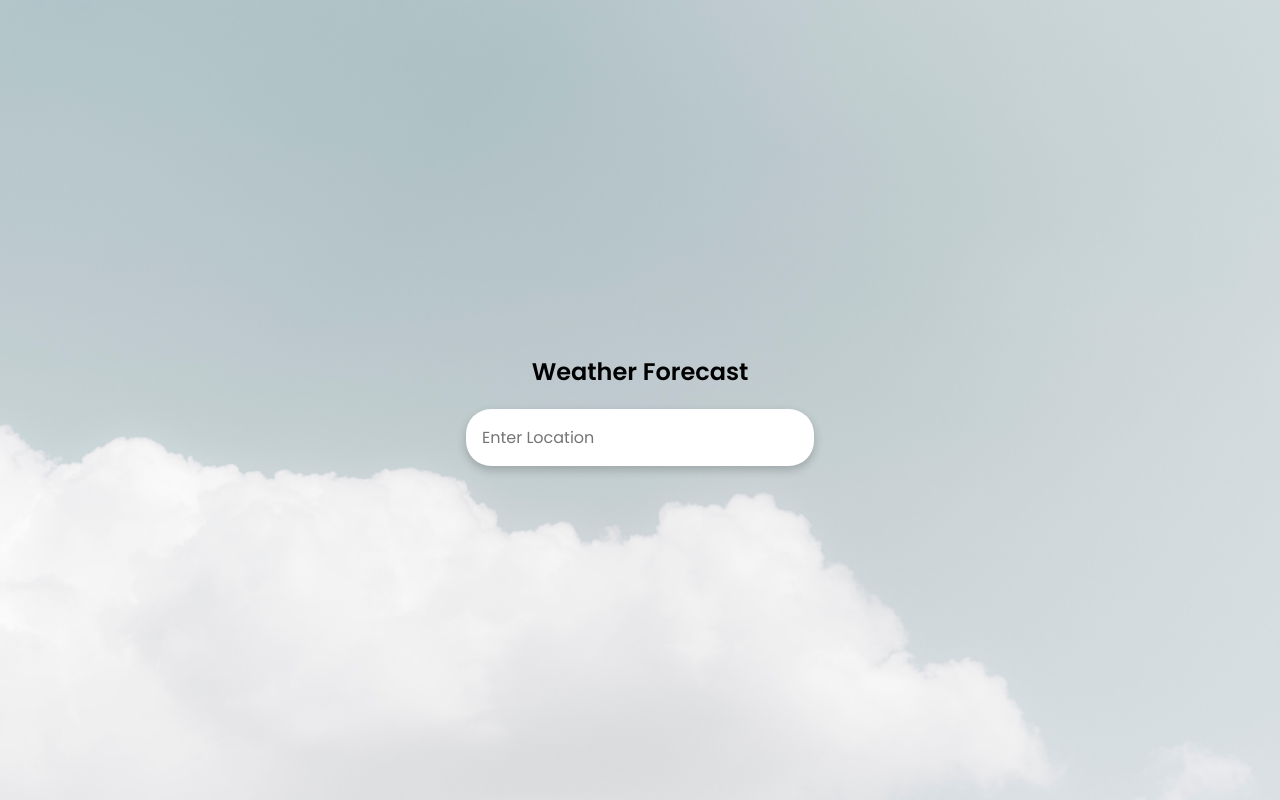
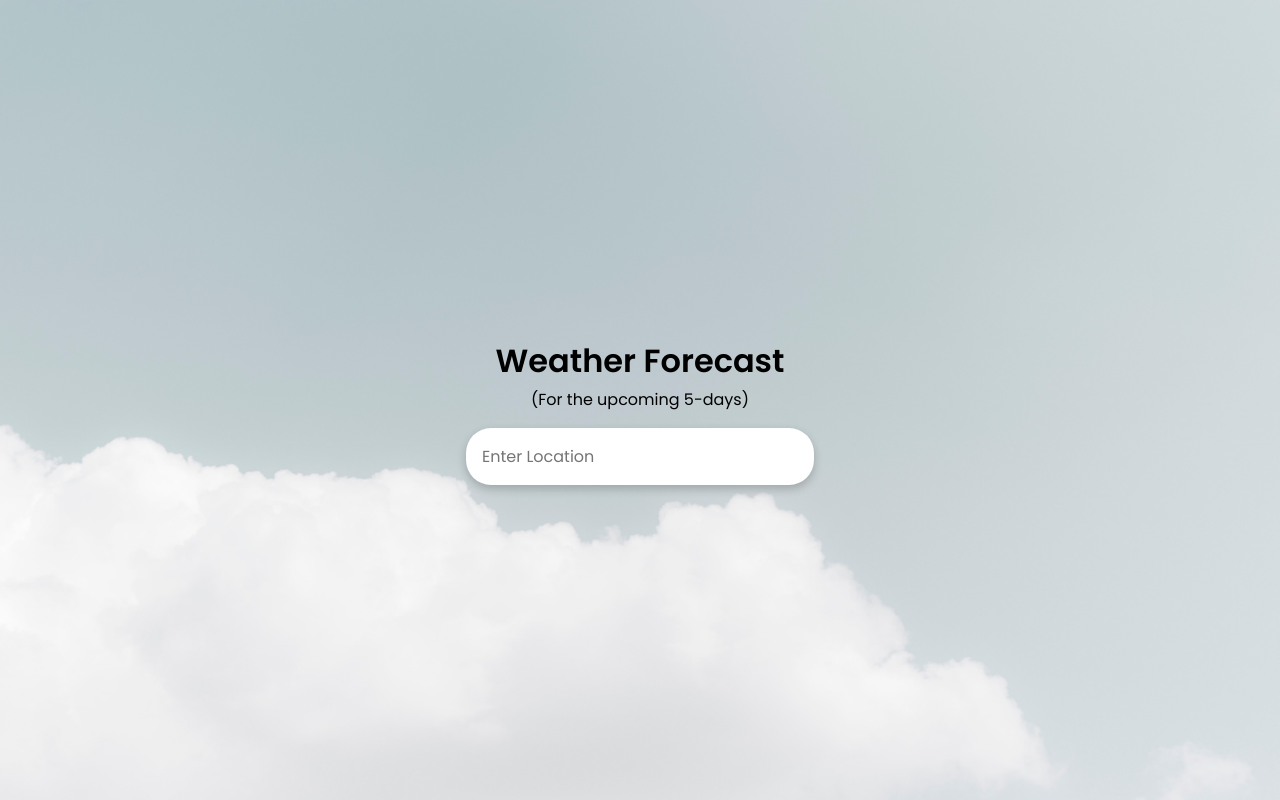
Before and after one commit to beerwithstraw/CSU4400--Internet-Applications, a plain HTML site: page Lab-2 (Weather Forecast)/index.html in a window 1280 px wide. Drawn offline with nearby package versions, Linux system fonts and the light colour scheme; no server answers.

```diff
--- a/Lab-2 (Weather Forecast)/index.html
+++ b/Lab-2 (Weather Forecast)/index.html
@@ -6,12 +6,18 @@
         <meta name="viewport" content="width=device-width, initial-scale=1.0" />
         <title>Weather App</title>
         <link rel="stylesheet" href="style.css" />
+        <script src="https://cdn.jsdelivr.net/npm/vue@2.6.12"></script>
         <script src="script.js" defer></script>
+
     </head>
     <body>
-        <h2>Weather Forecast</h2>
+        <!-- Calling Vue.Js syntax from Server-Side -->
+        <div id = "app">
+           <h1> {{ message }} </h1>
+           <h4><span v-html="days"></span></h4>
+        </div>
+        <!-- Submit Form for City Name -->
         <form id="form">
-
             <input
                 type="text"
                 id="search"
@@ -20,5 +26,6 @@
             />
         </form>
         <main id="main"></main>
+
     </body>
 </html>
--- a/Lab-2 (Weather Forecast)/script.js
+++ b/Lab-2 (Weather Forecast)/script.js
@@ -1,3 +1,15 @@
+//Vue.Js basic implemention using V-directives & moustache syntax
+
+var app = new Vue({
+    el: '#app',
+    data: {
+        message: 'Weather Forecast',
+        days: '(For the upcoming 5-days)'
+    }
+});
+
+// Using openweathermap.org's Daily Forecast 16 Days API
+
 var apikey = "3265874a2c77ae4a04bb96236a642d2f";
 var main = document.getElementById("main");var form = document.getElementById("form");var search = document.getElementById("search");
 var options = {day: 'numeric', month: 'long', weekday: 'long' };
@@ -11,10 +23,15 @@
 var nextDay4 = new Date(today);
 nextDay4.setDate(today.getDate() + 4);
 
+
 var url = (city) =>
     `https://api.openweathermap.org/data/2.5/forecast/daily?q=${city}&appid=${apikey}`;
 
-getWeatherByLocation("London");
+// Randomly displays cities with same names in different countries.
+// Therefore, mention country initials along with the city name for clarification.
+// For Example: Dublin, IE & Dublin, US
+
+getWeatherByLocation("Dublin, IE");
 
 async function getWeatherByLocation(city) {
 var resp = await fetch(url(city), { origin: "cors" });
@@ -27,6 +44,9 @@
 }
 
 function addWeatherToPage(data) {
+
+
+// Calling Max/Min Temperature from API
 var temp0max = KtoC(data.list[0].temp.max).toFixed(0);
 var temp0min = KtoC(data.list[0].temp.min).toFixed(0);
 var temp1max = KtoC(data.list[1].temp.max).toFixed(0);
@@ -38,44 +58,46 @@
 var temp4max = KtoC(data.list[4].temp.max).toFixed(0);
 var temp4min = KtoC(data.list[5].temp.min).toFixed(0);
 
+// Average Temperature for everyday
 var avgtemp0 = ((KtoC(data.list[0].temp.max) + KtoC(data.list[0].temp.min))/2);
-//console.log(avgtemp0);
 var avgtemp1 = ((KtoC(data.list[1].temp.max) + KtoC(data.list[1].temp.min))/2);
-//console.log(avgtemp1);
 var avgtemp2 = ((KtoC(data.list[2].temp.max) + KtoC(data.list[2].temp.min))/2);
-//console.log(avgtemp2);
 var avgtemp3 = ((KtoC(data.list[3].temp.max) + KtoC(data.list[3].temp.min))/2);
-//console.log(avgtemp3);
 var avgtemp4 = ((KtoC(data.list[4].temp.max) + KtoC(data.list[4].temp.min))/2);
-//console.log(avgtemp4);
+
+// Average Temperature for the upcoming 5-days
+// Decides whether to pack for Hot, Cold, Warm weather respectively.
 var avgtemptotal = (avgtemp0+avgtemp1+avgtemp2+avgtemp3+avgtemp4)/5;
-//console.log(avgtemptotal);
 
-
+// Calling corresponding Weather Icon from API
 var icon0 = data.list[0].weather[0].icon;
 var icon1 = data.list[1].weather[0].icon;
 var icon2 = data.list[2].weather[0].icon;
 var icon3 = data.list[3].weather[0].icon;
 var icon4 = data.list[4].weather[0].icon;
 
+// Calling corresponding Weather description from API
 var description0 = data.list[0].weather[0].description;
 var description1 = data.list[1].weather[0].description;
 var description2 = data.list[2].weather[0].description;
 var description3 = data.list[3].weather[0].description;
 var description4 = data.list[4].weather[0].description;
 
+// Calling corresponding Wind Speed from API
 var wind0 = data.list[0].speed;
 var wind1 = data.list[1].speed;
 var wind2 = data.list[2].speed;
 var wind3 = data.list[3].speed;
 var wind4 = data.list[4].speed;
 
-    var rain0;
-    var rain1;
-    var rain2;
-    var rain3;
-    var rain4;
+// Initialize variables for rain forecast
+var rain0;
+var rain1;
+var rain2;
+var rain3;
+var rain4;
 
+// If-Else loops to display a message when there is Rain Forecast or Rain forecast is not defined.
     if ((typeof data.list[0].rain == "undefined") || (data.list[0].rain == "undefined")){
         rain0 = "No Rain Forecast"
     }
@@ -117,6 +139,7 @@
     var textToDisplay1;
     var textToDisplay2;
 
+// Text message depending on Rain Forecast
     if ((rain0 == "No Rain Forecast") && (rain1 == "No Rain Forecast") && (rain2 == "No Rain Forecast") && (rain3 == "No Rain Forecast") && (rain4 == "No Rain Forecast")){
         textToDisplay1 = "You don't need to pack an Umbrella as there is no forecast for rain over the next 5-days."
     }
@@ -139,7 +162,7 @@
 
     }
 
-
+// Calling API on Server-Side due to 'same-origin restrictions' on Client-Side
 var weather = document.createElement("div");
     weather.classList.add("weather");
 
@@ -228,6 +251,7 @@
     e.preventDefault();
 var city = search.value;
 
+
     if (city) {
         getWeatherByLocation(city);
     }
--- a/Lab-2 (Weather Forecast)/style.css
+++ b/Lab-2 (Weather Forecast)/style.css
@@ -14,7 +14,14 @@
     margin: 0;
     min-height: 100vh;
 }
-h2 {
+ body div h4 {
+    font-weight: normal;
+    align-items: center;
+    text-align: center;
+    margin-top: -1.2rem;
+    margin-bottom: 1rem;
+}
+h1 {
     display: flex;
     align-items: center;
 }
```
Also changed, not shown: 1 other file.
